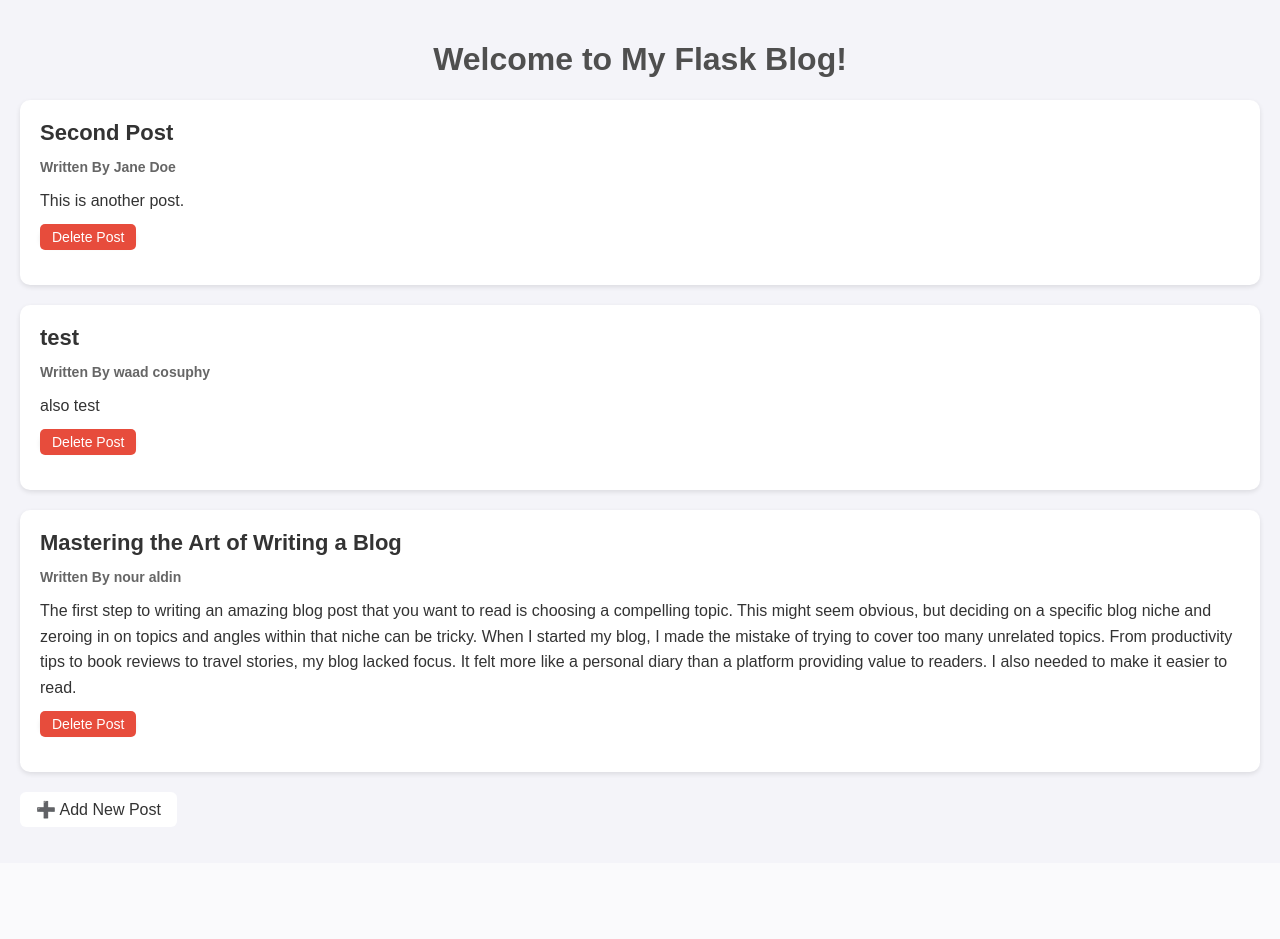
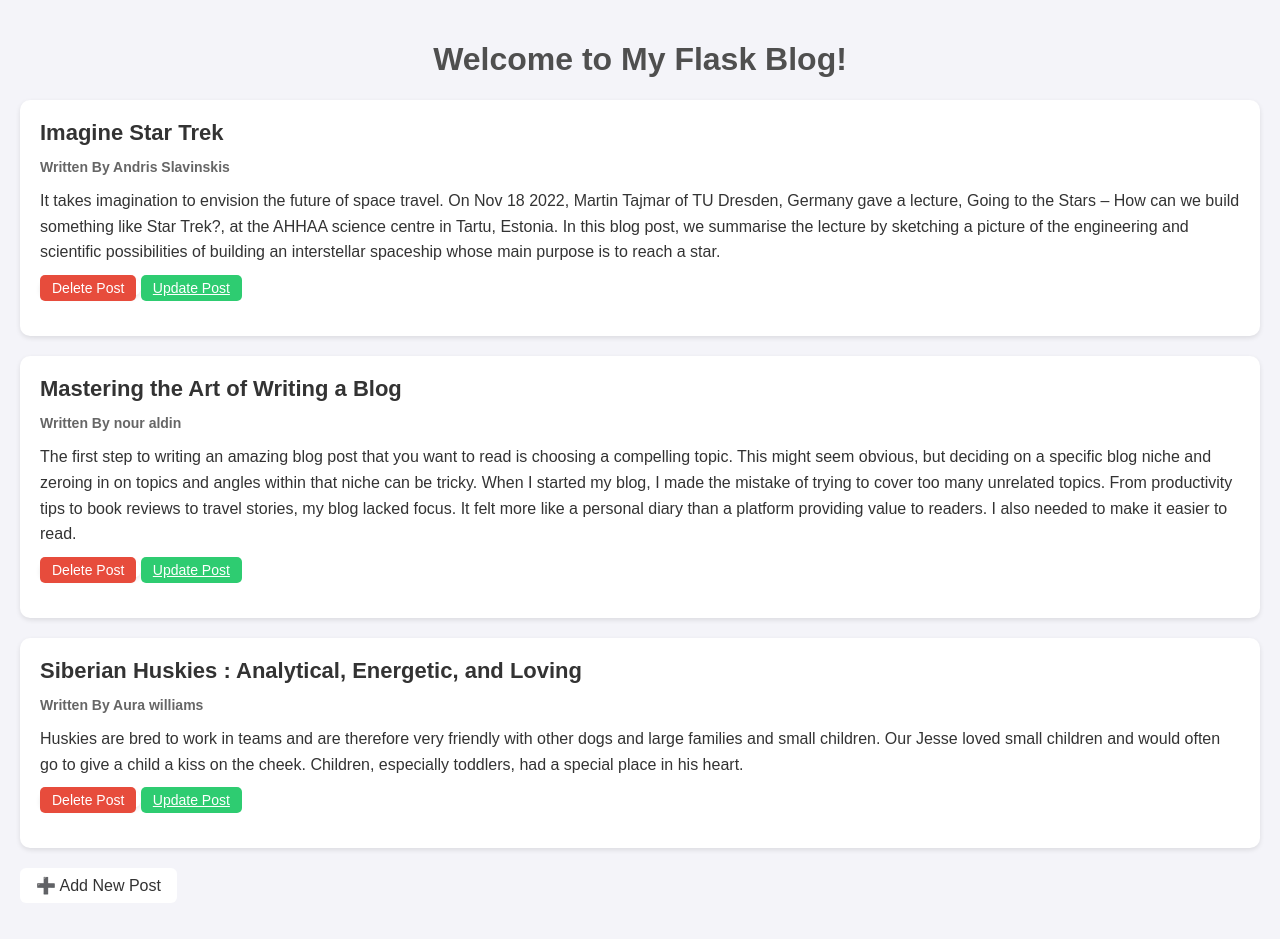
Before and after one commit to Waadhmd/Blog-app, a Flask app: page / in a window 1280 px wide. Before the commit the page ends 819 px from the top, so only its background shows below. Run offline with Flask 3, Linux system fonts and the light colour scheme.

Commit message:
feat: add update route and template for editing posts

```diff
--- a/app.py
+++ b/app.py
@@ -11,6 +11,10 @@ def load_posts():
             return json.load(file)
     except FileNotFoundError:
         return []
+
+def fetch_post_by_id(posts,post_id):
+    post = next((post for post in posts if post['id'] == post_id),None)
+    return post
 
 def save_posts(post):
     with open(POSTS_FILE_NAME,'w',encoding='UTF-8') as file:
@@ -39,11 +43,28 @@ def add():
     return render_template('add_post.html')
 
 @app.route('/delete-post/<int:post_id>',methods=['POST'])
-def delete_post(post_id):
+def delete(post_id):
     posts = load_posts()
     posts = [post for post in posts if post['id'] != post_id]
     save_posts(posts)
     return redirect(url_for('index'))
+
+@app.route('/update/<int:post_id>',methods=['GET','POST'])
+def update(post_id):
+    posts = load_posts()
+    post = fetch_post_by_id(posts,post_id)
+
+    if post is None:
+        return 'Post not found',404
+    if request.method == 'POST':
+        post['title'] = request.form['title']
+        post['content'] = request.form['content']
+        post['author'] = request.form['author']
+        save_posts(posts)
+        return redirect(url_for('index'))
+    else:
+         return render_template('update_post.html',post = post)
+
 
 @app.after_request
 def add_header(response):
--- a/posts.json
+++ b/posts.json
@@ -1,20 +1,20 @@
 [
   {
-    "id": 2,
-    "author": "Jane Doe",
-    "title": "Second Post",
-    "content": "This is another post."
-  },
-  {
     "id": 3,
-    "title": "test",
-    "content": "also test",
-    "author": "waad cosuphy"
+    "title": "Imagine Star Trek",
+    "content": "It takes imagination to envision the future of space travel. On Nov 18 2022, Martin Tajmar of TU Dresden, Germany gave a lecture, Going to the Stars – How can we build something like Star Trek?, at the AHHAA science centre in Tartu, Estonia. In this blog post, we summarise the lecture by sketching a picture of the engineering and scientific possibilities of building an interstellar spaceship whose main purpose is to reach a star.",
+    "author": "Andris Slavinskis"
   },
   {
     "id": 3,
     "title": "Mastering the Art of Writing a Blog",
     "content": "The first step to writing an amazing blog post that you want to read is choosing a compelling topic. This might seem obvious, but deciding on a specific blog niche and zeroing in on topics and angles within that niche can be tricky.\r\n\r\nWhen I started my blog, I made the mistake of trying to cover too many unrelated topics. From productivity tips to book reviews to travel stories, my blog lacked focus. It felt more like a personal diary than a platform providing value to readers. I also needed to make it easier to read.",
     "author": "nour aldin"
+  },
+  {
+    "id": 3,
+    "title": "Siberian Huskies : Analytical, Energetic, and Loving",
+    "content": "Huskies are bred to work in teams and are therefore very friendly with other dogs and large families and small children. Our Jesse loved small children and would often go to give a child a kiss on the cheek. Children, especially toddlers, had a special place in his heart.",
+    "author": "Aura williams"
   }
 ]
--- a/static/style.css
+++ b/static/style.css
@@ -30,7 +30,7 @@ h1 {
     font-size: 14px;
     color: #666;
 }
-.btn a{
+.add_btn a{
 display: inline-block;
 text-decoration: none;
 background-color:white;
@@ -69,7 +69,8 @@ button {
     border: none;
     cursor: pointer;
 }
-button.delete-btn {
+button.btn,
+a.btn {
     width: auto;       /* remove full width */
     padding: 5px 12px;
     font-size: 14px;
@@ -81,8 +82,15 @@ button.delete-btn {
     transition: 0.3s;
 }
 
-button.delete-btn:hover {
+button.btn:hover {
     background-color: #c0392b;
+}
+.btn.delete {
+    background-color: #e74c3c; /* red */
+}
+
+.btn.update {
+    background-color: #2ecc71; /* green */
 }
 
 form.delete-form {
--- a/templates/index.html
+++ b/templates/index.html
@@ -16,13 +16,14 @@
                 <p class="author"><strong>Written By {{ post['author'] }}</strong></p>
             </header>
             <p>{{ post['content'] }}</p>
-            <form class="delete-form" action="{{ url_for('delete_post', post_id=post['id']) }}" method="post">
-             <button class="delete-btn" type="submit">Delete Post</button>
+            <form class="delete-form" action="{{ url_for('delete', post_id=post['id']) }}" method="post">
+             <button class="btn delete" type="submit">Delete Post</button>
             </form>
+            <a href="{{ url_for('update', post_id=post['id']) }}" class="btn update">Update Post</a>
 
         </article>
         {% endfor %}
-        <p class="btn"><a href="{{url_for('add')}}">➕ Add New Post</a></p>
+        <p class="add_btn"><a href="{{url_for('add')}}">➕ Add New Post</a></p>
     </main>
 </body>
 </html>
```
Also changed, not shown: templates/update_post.html (added, +26 -0 lines).
